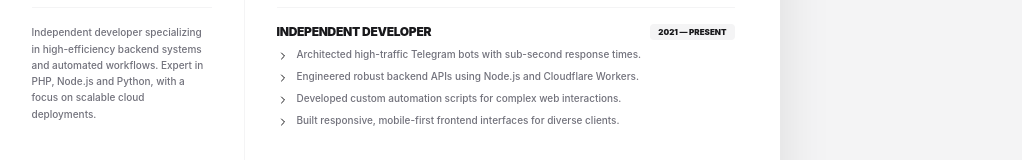
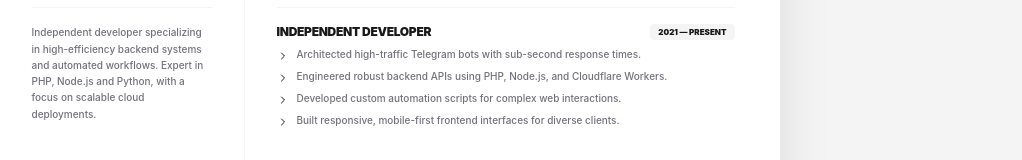
Before and after one commit to AmitDas4321/Resume, a React (Vite) app: page / in a window 1280 px wide. Shown: the part 290-450 px from the top of the page, without its empty margins (257-1279 px from the left). Built offline with nearby package versions, Linux system fonts and the light colour scheme.

Commit message:
Update skill description to include PHP in backend API engineering

```diff
--- a/src/App.tsx
+++ b/src/App.tsx
@@ -190,7 +190,7 @@ export default function App() {
                   <ul className="space-y-2">
                     {[
                       "Architected high-traffic Telegram bots with sub-second response times.",
-                      "Engineered robust backend APIs using Node.js and Cloudflare Workers.",
+                      "Engineered robust backend APIs using PHP, Node.js, and Cloudflare Workers.",
                       "Developed custom automation scripts for complex web interactions.",
                       "Built responsive, mobile-first frontend interfaces for diverse clients."
                     ].map((item, i) => (
```
